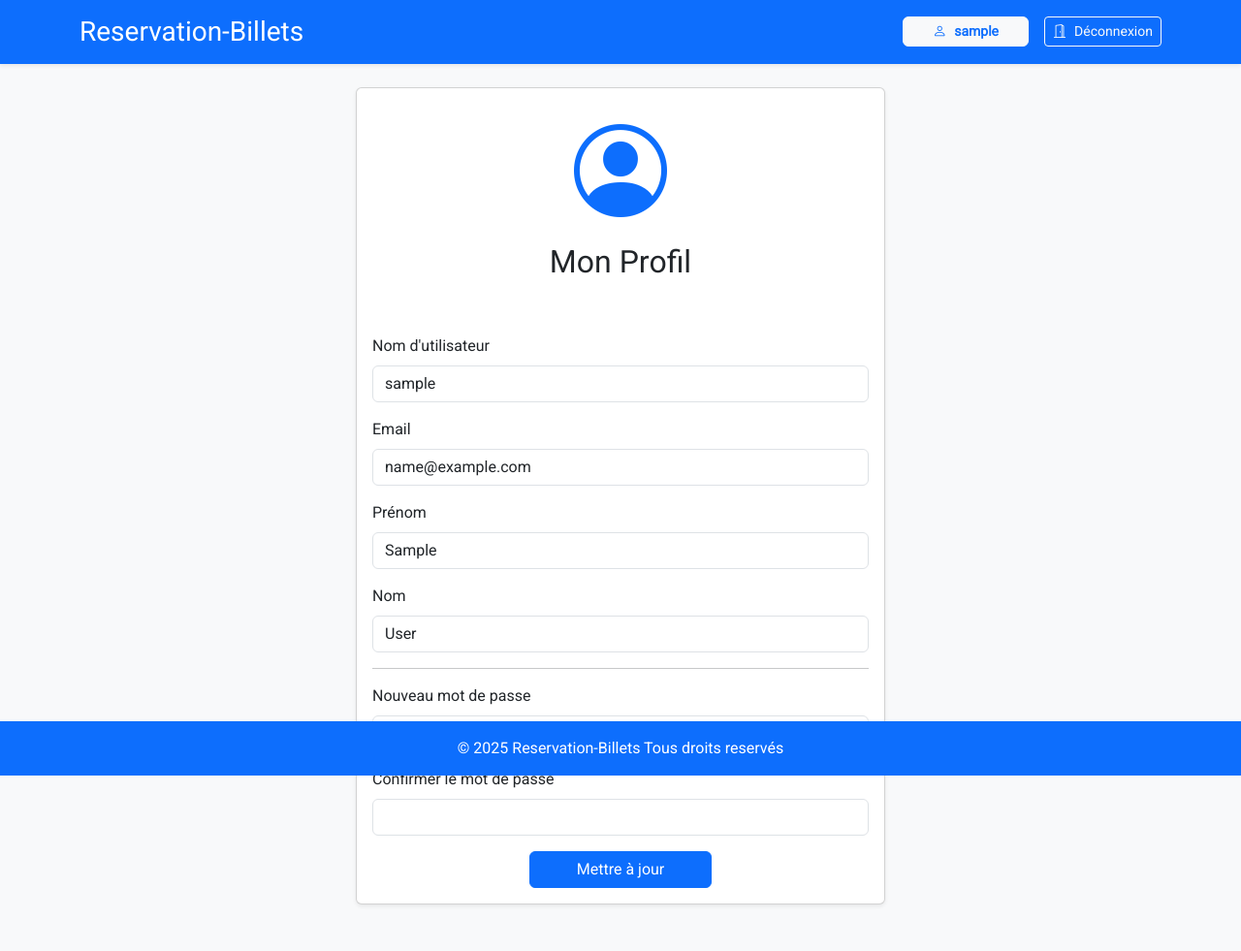
After one commit to AmineGR03/PFA, a Django app: page /profil/ in a window 1280 px wide. The commit adds this page. Shown: the whole page at 97% size. Run offline with Django 5.2, Linux system fonts and the light colour scheme; the visitor is signed in with stand-in values (Sample User, id 1).

Commit message:
Added some changed

```diff
--- a/gestion_billets/app_gestion/forms.py
+++ b/gestion_billets/app_gestion/forms.py
@@ -40,3 +40,30 @@ class ReservationForm(forms.ModelForm):
     class Meta:
         model = Reservation
         fields = ['nb_billets',  'categorie']  # champs modifiables
+from .models import CustomUser
+
+
+class UserProfileForm(forms.ModelForm):
+    password1 = forms.CharField(label="Nouveau mot de passe", required=False, widget=forms.PasswordInput(attrs={'class': 'form-control'}))
+    password2 = forms.CharField(label="Confirmer le mot de passe", required=False, widget=forms.PasswordInput(attrs={'class': 'form-control'}))
+
+    class Meta:
+        model = CustomUser
+        fields = ['username', 'email', 'first_name', 'last_name']
+        widgets = {
+            'username': forms.TextInput(attrs={'class': 'form-control'}),
+            'email': forms.EmailInput(attrs={'class': 'form-control'}),
+            'first_name': forms.TextInput(attrs={'class': 'form-control'}),
+            'last_name': forms.TextInput(attrs={'class': 'form-control'}),
+        }
+
+    def clean(self):
+        cleaned_data = super().clean()
+        p1 = cleaned_data.get("password1")
+        p2 = cleaned_data.get("password2")
+        if p1 or p2:
+            if p1 != p2:
+                raise forms.ValidationError("Les mots de passe ne correspondent pas.")
+            if len(p1) < 8:
+                raise forms.ValidationError("Le mot de passe doit contenir au moins 8 caractères.")
+        return cleaned_data
--- a/gestion_billets/app_gestion/urls.py
+++ b/gestion_billets/app_gestion/urls.py
@@ -23,6 +23,7 @@ from .views import (
     billet_pdf,
     modifier_match,
     supprimer_match,
+    profil
 )
 
 urlpatterns = [
@@ -51,8 +52,9 @@ urlpatterns = [
 
     # Payer avec Stripe
     path('reservation/<int:reservation_id>/payer/', reservation_payer, name='reservation_payer'),
-    # PDF
+
     path('billet/<int:billet_id>/pdf/', billet_pdf, name='billet_pdf'),
+
 
     # Modifier la réservation
     path('reservation/<int:reservation_id>/modifier/', reservation_modifier, name='reservation_modifier'),
@@ -64,4 +66,11 @@ urlpatterns = [
 
     path('logout/', CustomLogoutView.as_view(), name='logout'),
     path('signup/', signup, name='signup'),
+
+
+
+
+    path('profil/', profil, name='profil'),
+
+
 ]
--- a/gestion_billets/app_gestion/views.py
+++ b/gestion_billets/app_gestion/views.py
@@ -6,16 +6,19 @@ from django.contrib.auth.forms import UserCreationForm
 from django.contrib.auth.views import LoginView, LogoutView
 from django.urls import reverse_lazy
 from .models import Match, Reservation, Billet
-from .forms import CustomUserCreationForm, MatchForm,ReservationForm
+from .forms import CustomUserCreationForm, MatchForm,ReservationForm, UserProfileForm
 from django.contrib import messages
 from decimal import Decimal
 import stripe
 from django.conf import settings
 from django.utils import timezone
-from weasyprint import HTML
+from django.db.models import Q
+from django import forms
 from .models import Billet
 from django.template.loader import render_to_string
 from django.http import HttpResponse
+from xhtml2pdf import pisa
+import io
 
 
 
@@ -63,8 +66,17 @@ def home(request):
 # --- Matchs ---
 
 def liste_matchs(request):
-    matchs = Match.objects.all().order_by('date')
+    query = request.GET.get('q', '')
+
+    if query:
+        matchs = Match.objects.filter(
+            Q(equipe1__nom__icontains=query) | Q(equipe2__nom__icontains=query)
+        ).order_by('date')
+    else:
+        matchs = Match.objects.all().order_by('date')
+
     return render(request, 'matchs/list.html', {'matchs': matchs})
+
 
 @login_required
 def detail_match(request, match_id):
@@ -104,6 +116,11 @@ def confirmer_reservation(request, match_id):
             messages.error(request, "Le nombre de billets doit être un entier positif.")
             return render(request, 'reservations/confirm.html', {'match': match})
 
+        # **Nouvelle vérification des places disponibles**
+        if nb_billets > match.nb_places_dispo:
+            messages.error(request, f"Désolé, il ne reste que {match.nb_places_dispo} places disponibles pour ce match.")
+            return render(request, 'reservations/confirm.html', {'match': match})
+
         # Calcul du montant selon la catégorie
         prix = match.prix_vip if categorie == 'VIP' else match.prix_standard
         montant = nb_billets * prix
@@ -129,8 +146,8 @@ def confirmer_reservation(request, match_id):
         # Rediriger vers le paiement Stripe
         return redirect('paiement', reservation_id=reservation.id)
 
+    return render(request, 'reservations/confirm.html', {'match': match})
 
-    return render(request, 'reservations/confirm.html', {'match': match})
 
 @login_required
 
@@ -225,6 +242,7 @@ def paiement_success(request):
 
     return render(request, "paiement/success.html", {'reservation': reservation})
 
+
 @login_required
 def paiement_cancel(request):
     return render(request, "paiement/cancel.html")
@@ -296,20 +314,7 @@ def reservation_supprimer(request, reservation_id):
     # Si GET, on peut soit rediriger, soit afficher une confirmation (optionnel)
     return redirect('reservation_detail', reservation_id=reservation.id)
 
-def billet_pdf(request, billet_id):
-    billet = Billet.objects.get(id=billet_id)
 
-    # Rendu du template HTML en string
-    html_string = render_to_string('ticket_pdf.html', {'billet': billet})
-
-    # Génération du PDF depuis le HTML
-    pdf_file = HTML(string=html_string).write_pdf()
-
-    # Création de la réponse HTTP avec le PDF à télécharger
-    response = HttpResponse(pdf_file, content_type='application/pdf')
-    response['Content-Disposition'] = f'attachment; filename=billet_match_{billet.id}.pdf'
-
-    return response
 def modifier_match(request, match_id):
     match = get_object_or_404(Match, id=match_id)
     if request.method == 'POST':
@@ -323,9 +328,57 @@ def modifier_match(request, match_id):
     return render(request, 'matchs/modifier.html', {'form': form, 'match': match})
 
 
+@login_required
 def supprimer_match(request, match_id):
     match = get_object_or_404(Match, id=match_id)
+
     if request.method == 'POST':
         match.delete()
-        return redirect('liste_matchs_organisateur')  # page liste des matchs de l’organisateur
-    return render(request, 'matchs/supprimer.html', {'match': match})
+        return redirect('liste_matchs')
+
+
+    return redirect('detail_match', match_id=match.id)
+
+@login_required
+def billet_pdf(request, billet_id):
+    billet = get_object_or_404(Billet, id=billet_id)
+    reservation = billet.reservation
+
+    if reservation.spectateur != request.user:
+        return HttpResponse("Accès non autorisé", status=403)
+
+    html = render_to_string('reservations/ticket_pdf.html', {'billet': billet, 'reservation': reservation})
+
+    response = HttpResponse(content_type='application/pdf')
+    response['Content-Disposition'] = f'attachment; filename="billet_{billet.id}.pdf"'
+
+    pisa_status = pisa.CreatePDF(io.StringIO(html), dest=response)
+
+    if pisa_status.err:
+        return HttpResponse("Erreur lors de la génération du PDF", status=500)
+    return response
+
+
+from django.contrib.auth import update_session_auth_hash
+
+@login_required
+def profil(request):
+    user = request.user
+
+    if request.method == 'POST':
+        form = UserProfileForm(request.POST, instance=user)
+        if form.is_valid():
+            user = form.save(commit=False)
+            new_password = form.cleaned_data.get('password1')
+            if new_password:
+                user.set_password(new_password)
+            user.save()
+            # Pour éviter la déconnexion immédiate après changement mdp
+            if new_password:
+                update_session_auth_hash(request, user)
+            messages.success(request, "Profil mis à jour avec succès.")
+            return redirect('profil')
+    else:
+        form = UserProfileForm(instance=user)
+
+    return render(request, 'profil.html', {'form': form})
--- a/gestion_billets/templates/base.html
+++ b/gestion_billets/templates/base.html
@@ -15,6 +15,7 @@
     <link rel="icon" href="{% static 'favicon.ico' %}">
 
 
+    <link rel="stylesheet" href="https://cdn.jsdelivr.net/npm/bootstrap-icons@1.10.5/font/bootstrap-icons.css">
 
 </head>
 
@@ -24,20 +25,37 @@
         <h1 class="h3 mb-0">
             <a href="{% url 'home' %}" class="text-white text-decoration-none">Reservation-Billets</a>
         </h1>
-            <nav>
+<nav class="d-flex align-items-center">
     {% if user.is_authenticated %}
-                    <span>Bonjour <strong>{{ user.username }}</strong></span>
-                    <form method="post" action="{% url 'logout' %}" class="d-inline ms-3">
+        <a href="{% url 'profil' %}"
+           class="btn btn-light btn-sm d-flex align-items-center text-primary text-decoration-none rounded me-3"
+           style="min-width: 130px; justify-content: center;">
+            <i class="bi bi-person me-2"></i>
+            <strong>{{ user.username }}</strong>
+        </a>
+
+        <form method="post" action="{% url 'logout' %}">
             {% csrf_token %}
-                        <button type="submit" class="btn btn-outline-light btn-sm">Déconnexion</button>
+            <button type="submit" class="btn btn-outline-light btn-sm d-flex align-items-center">
+                <i class="bi bi-door-open me-2"></i>
+                Déconnexion
+            </button>
         </form>
     {% else %}
-                    <a href="{% url 'login' %}" class="btn btn-outline-light btn-sm me-2">Connexion</a>
-                    <a href="{% url 'signup' %}" class="btn btn-light btn-sm">Inscription</a>
+        <a href="{% url 'login' %}" class="btn btn-outline-light btn-sm d-flex align-items-center me-2">
+            <i class="bi bi-door-open me-2"></i>
+            Connexion
+        </a>
+        <a href="{% url 'signup' %}" class="btn btn-light btn-sm d-flex align-items-center">
+            <i class="bi bi-pencil-square me-2"></i>
+            Inscription
+        </a>
     {% endif %}
 </nav>
+
     </div>
 </header>
+
 
     <main class="container mb-5">
         {% block content %}
@@ -46,7 +64,7 @@
     </main>
 
     <footer class="bg-primary text-white text-center py-3 fixed-bottom">
-        <p class="mb-0">&copy; 2025 Gestion Billets</p>
+        <p class="mb-0">&copy; 2025 Reservation-Billets Tous droits reservés </p>
     </footer>
 
     <!-- Bootstrap JS (optionnel) -->
--- a/gestion_billets/templates/matchs/detail.html
+++ b/gestion_billets/templates/matchs/detail.html
@@ -23,7 +23,11 @@
           <strong>Vous êtes l'organisateur de ce match.</strong>
         </div>
         <a href="{% url 'modifier_match' match.id %}" class="btn btn-warning me-2">Modifier</a>
-        <a href="{% url 'supprimer_match' match.id %}" class="btn btn-danger">Supprimer</a>
+        <form action="{% url 'supprimer_match' match.id %}" method="post" style="display:inline;" onsubmit="return confirm('Êtes-vous sûr de vouloir supprimer ce match ?');">
+  {% csrf_token %}
+  <button type="submit" class="btn btn-danger btn-sm">Supprimer</button>
+</form>
+
       {% else %}
         <a href="{% url 'confirmer_reservation' match.id %}" class="btn btn-success">Réserver une place</a>
       {% endif %}
--- /dev/null
+++ b/gestion_billets/templates/profil.html
@@ -0,0 +1,75 @@
+{% extends "base.html" %}
+{% load static %}
+
+{% block title %}Profil Utilisateur{% endblock %}
+
+{% block content %}
+<div class="row justify-content-center">
+  <div class="col-md-6">
+
+    <div class="card shadow-sm">
+      <div class="card-body text-center">
+        <!-- Icône Bootstrap Icons, taille 96px, couleur primaire -->
+        <i class="bi bi-person-circle mb-4" style="font-size: 96px; color: #0d6efd;"></i>
+        <h2 class="mb-4">Mon Profil</h2>
+      </div>
+
+      <div class="card-body">
+        {% if messages %}
+          {% for message in messages %}
+            <div class="alert alert-{{ message.tags }}">{{ message }}</div>
+          {% endfor %}
+        {% endif %}
+
+        <form method="post" novalidate>
+          {% csrf_token %}
+          {{ form.non_field_errors }}
+
+          <div class="mb-3">
+            <label for="{{ form.username.id_for_label }}" class="form-label">Nom d'utilisateur</label>
+            {{ form.username }}
+            {{ form.username.errors }}
+          </div>
+
+          <div class="mb-3">
+            <label for="{{ form.email.id_for_label }}" class="form-label">Email</label>
+            {{ form.email }}
+            {{ form.email.errors }}
+          </div>
+
+          <div class="mb-3">
+            <label for="{{ form.first_name.id_for_label }}" class="form-label">Prénom</label>
+            {{ form.first_name }}
+            {{ form.first_name.errors }}
+          </div>
+
+          <div class="mb-3">
+            <label for="{{ form.last_name.id_for_label }}" class="form-label">Nom</label>
+            {{ form.last_name }}
+            {{ form.last_name.errors }}
+          </div>
+
+          <hr>
+
+          <div class="mb-3">
+            <label for="{{ form.password1.id_for_label }}" class="form-label">Nouveau mot de passe</label>
+            {{ form.password1 }}
+            {{ form.password1.errors }}
+          </div>
+
+          <div class="mb-3">
+            <label for="{{ form.password2.id_for_label }}" class="form-label">Confirmer le mot de passe</label>
+            {{ form.password2 }}
+            {{ form.password2.errors }}
+          </div>
+
+          <div class="text-center">
+            <button type="submit" class="btn btn-primary px-5">Mettre à jour</button>
+          </div>
+        </form>
+      </div>
+    </div>
+
+  </div>
+</div>
+{% endblock %}
```
Also changed, not shown: gestion_billets/templates/matchs/list.html (+18 -1 lines), gestion_billets/templates/paiement/success.html (added, +33 -0 lines), gestion_billets/templates/reservations/confirm.html (+12 -0 lines), gestion_billets/templates/reservations/reservation_detail.html (+22 -0 lines), gestion_billets/templates/reservations/ticket_pdf.html (+64 -15 lines). Lines whose indentation alone changed are shown as unchanged.
